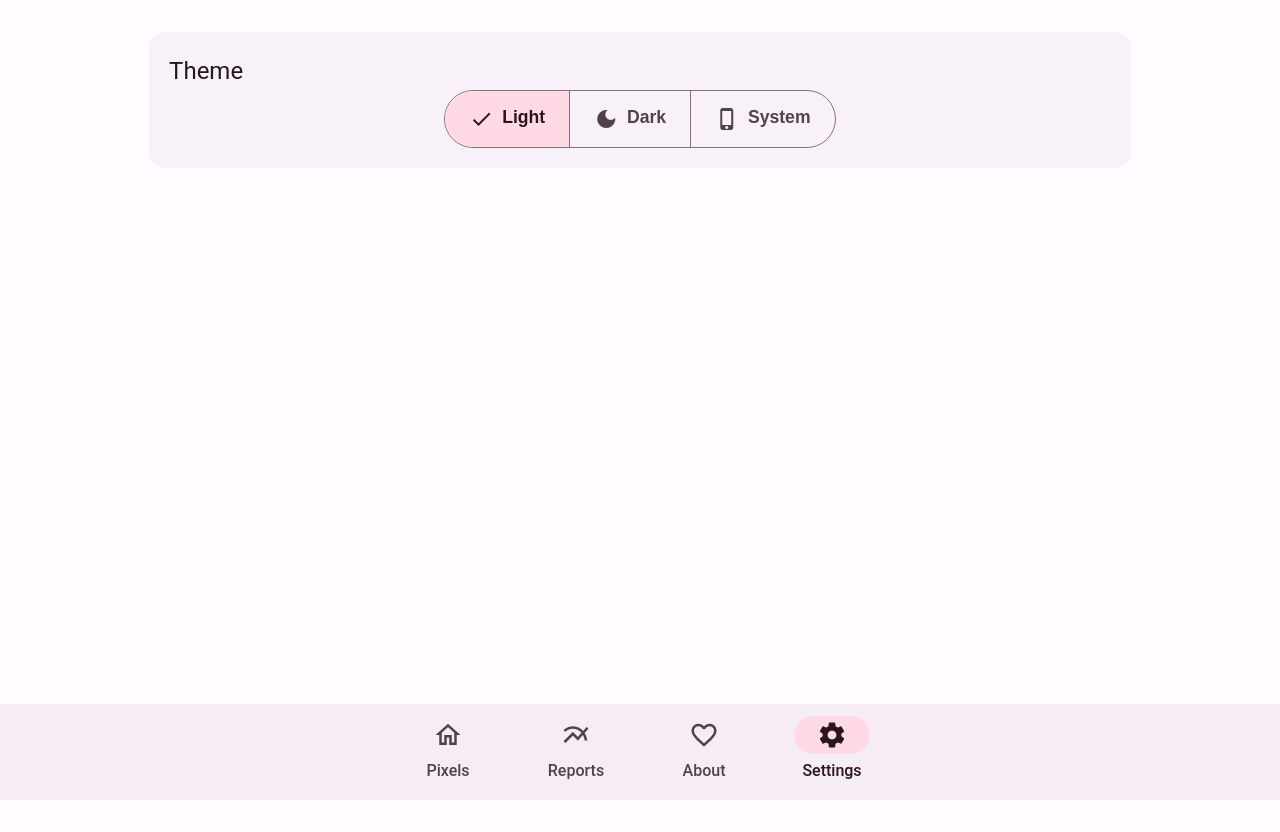
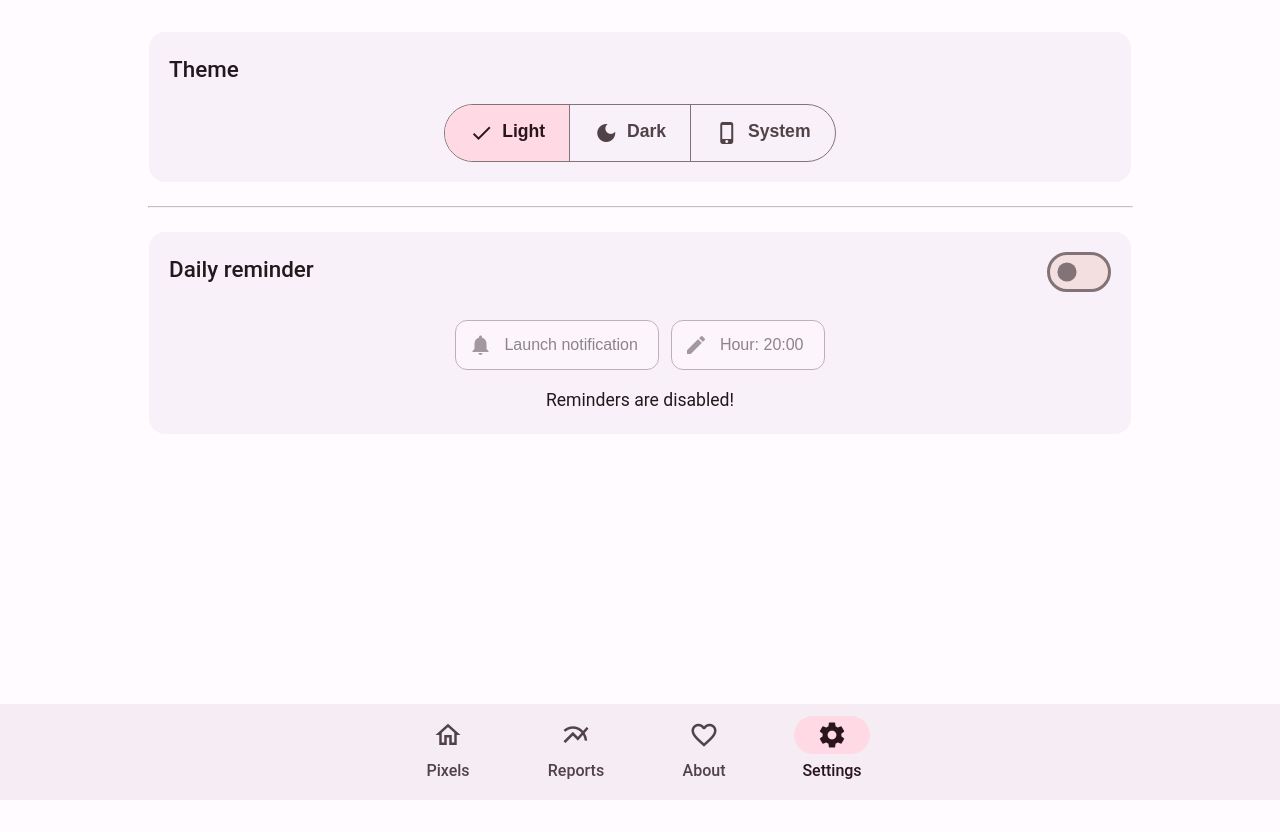
Before and after one commit to resultfulness/pixels-web, a SvelteKit app: page /settings in a window 1280 px wide. Built offline with nearby package versions, Linux system fonts and the light colour scheme; a small style sheet from the web is missing.

Commit message:
implement layout and styling of daily reminder card

```diff
--- a/src/routes/(navbar)/settings/+page.svelte
+++ b/src/routes/(navbar)/settings/+page.svelte
@@ -1,11 +1,18 @@
 <script>
   import Card from "$lib/components/Card.svelte";
+  import Reminder from "./Reminder.svelte";
   import ThemeSwitcher from "./ThemeSwitcher.svelte";
+
+  import "./settingsPageStyles.css";
 </script>
 
 <main>
   <Card>
     <ThemeSwitcher />
+  </Card>
+  <hr />
+  <Card>
+    <Reminder />
   </Card>
 </main>
 
@@ -13,4 +20,10 @@
   main {
     margin: 2rem;
   }
+
+  hr {
+    margin-block: 1.5rem;
+    border-color: var(--clr-separator);
+    filter: grayscale(0.5) opacity(0.6);
+  }
 </style>
--- /dev/null
+++ b/src/routes/(navbar)/settings/Reminder.svelte
@@ -0,0 +1,76 @@
+<script>
+  import MdIcon from "$lib/components/MdIcon.svelte";
+  import Switch from "$lib/components/Switch.svelte";
+
+  let checked = false;
+
+  let showModal = false;
+</script>
+
+<div>
+  <div class="title">
+    <h2>Daily reminder</h2>
+    <Switch bind:checked />
+  </div>
+
+  <div class="buttons">
+    <button disabled={!checked}>
+      <MdIcon icon="notifications" />
+      <span>Launch notification</span>
+    </button>
+    <button on:click={() => (showModal = true)} disabled={!checked}>
+      <MdIcon icon="edit" />
+      <span>Hour: 20:00</span>
+    </button>
+  </div>
+
+  {#if !checked}
+    <p>Reminders are disabled!</p>
+  {/if}
+</div>
+
+<style>
+  .title {
+    display: flex;
+    justify-content: space-between;
+  }
+
+  p {
+    text-align: center;
+    font-weight: 400;
+    font-size: 1.1rem;
+    color: var(--clr-alert);
+  }
+
+  .buttons {
+    display: flex;
+    justify-content: center;
+    gap: 0.75rem;
+    margin-block: 1rem;
+  }
+
+  button {
+    border-radius: 0.75rem;
+    border: 1px solid var(--clr-secondary-inactive);
+    background-color: var(--clr-bg);
+    font-weight: 600;
+    display: flex;
+    justify-content: center;
+    align-items: center;
+    padding: 0.75rem;
+    padding-right: 1.25rem;
+    font-size: 1rem;
+    gap: 0.75rem;
+    color: var(--clr-text-inactive);
+    cursor: pointer;
+  }
+
+  button:disabled {
+    opacity: 0.5;
+    pointer-events: none;
+  }
+
+  button span {
+    color: var(--clr-text);
+  }
+</style>
```
